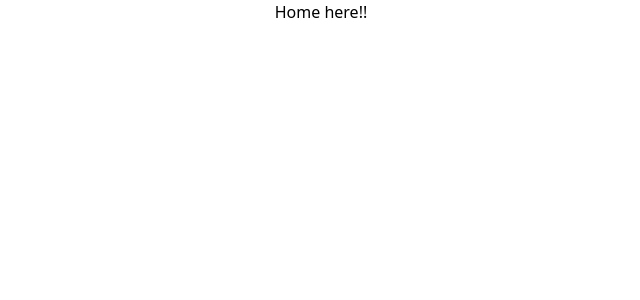
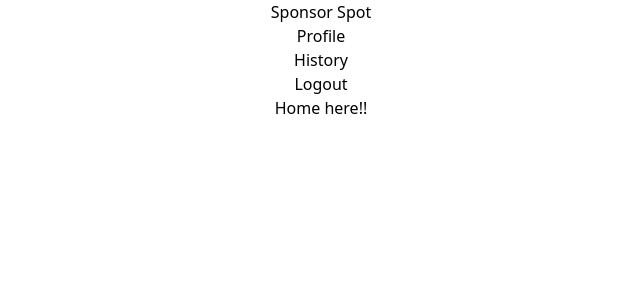
Before and after one commit to Jainilshah07/Sponsor-Spot, a React (Create React App) app: page / in a window 1280 px wide. Shown: the top 300 px of the page, without its empty margins (319-959 px from the left). Built offline with nearby package versions, Linux system fonts and the light colour scheme.

Commit message:
navbar added

```diff
--- a/src/App.js
+++ b/src/App.js
@@ -4,11 +4,14 @@
 import Home from './pages/Home/Home';
 import Profile from './components/Profile';
 import { BrowserRouter, Routes, Route } from 'react-router-dom';
+import Navbar from './components/Navbar';
 
 function App() {
   return (
     <div className="App">
+
       <BrowserRouter>
+      <Navbar />
         <Routes>
           <Route exact path="/" element={<Home />} />
           <Route exact path="/login" element={<Login />}></Route>
--- /dev/null
+++ b/src/components/Navbar.jsx
@@ -0,0 +1,51 @@
+import React from "react";
+import { Link } from "react-router-dom";
+
+const Navbar = () => {
+  return (
+    <div>
+      <nav className="navbar navbar-expand-lg bg-body-tertiary">
+        <div className="container-fluid">
+          <Link className="navbar-brand" to="/">
+            Sponsor Spot
+          </Link>
+          <button
+            className="navbar-toggler"
+            type="button"
+            data-bs-toggle="collapse"
+            data-bs-target="#navbarNav"
+            aria-controls="navbarNav"
+            aria-expanded="false"
+            aria-label="Toggle navigation"
+          >
+            <span className="navbar-toggler-icon"></span>
+          </button>
+          <div className="collapse navbar-collapse" id="navbarNav">
+            <ul className="navbar-nav">
+              <li className="nav-item">
+                <Link className="nav-link active" aria-current="page" to="/profile">
+                  Profile
+                </Link>
+              </li>
+              <li className="nav-item">
+                <Link className="nav-link" to="/history">
+                  History
+                </Link>
+              </li>
+              <li className="nav-item">
+                <Link className="nav-link" to="/signup">
+                  Logout
+                </Link>
+              </li>
+              {/* <li className="nav-item">
+                <Link className="nav-link disabled">Disabled</Link>
+              </li> */}
+            </ul>
+          </div>
+        </div>
+      </nav>
+    </div>
+  );
+};
+
+export default Navbar;
```
